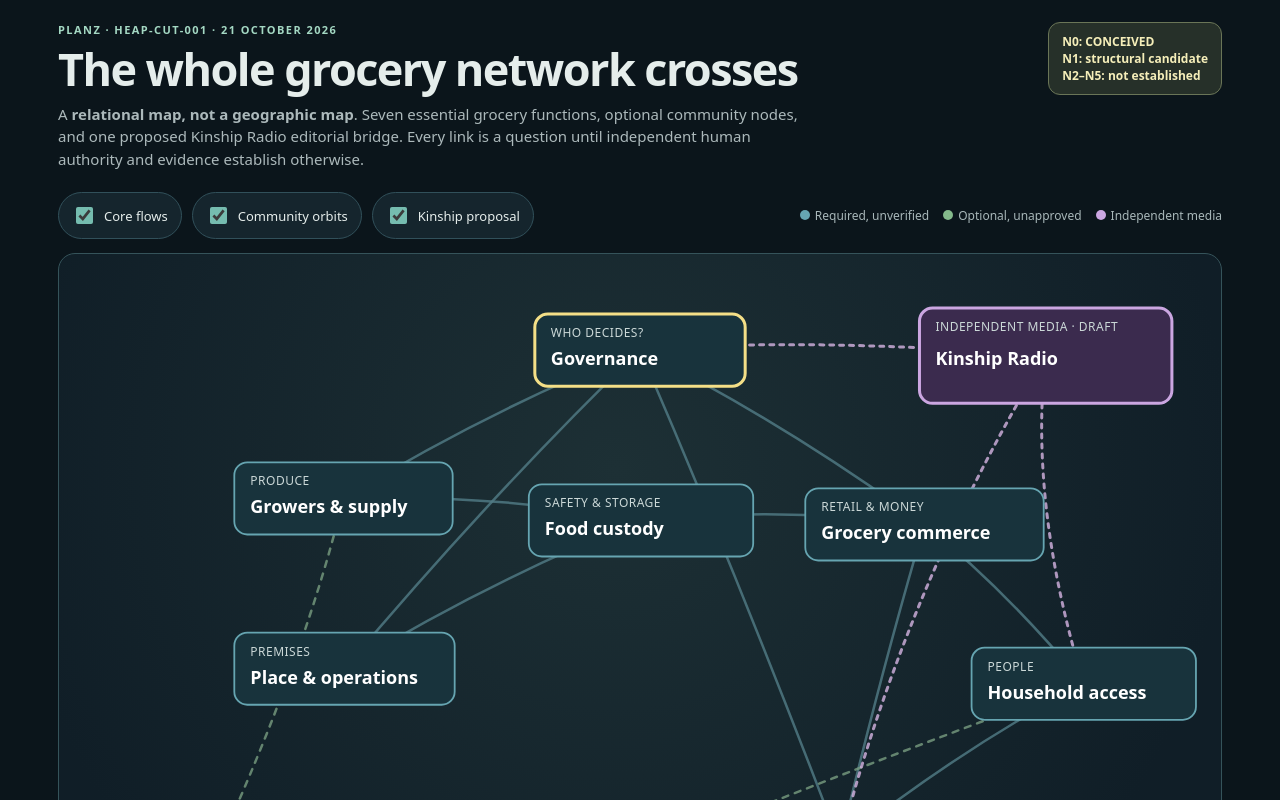
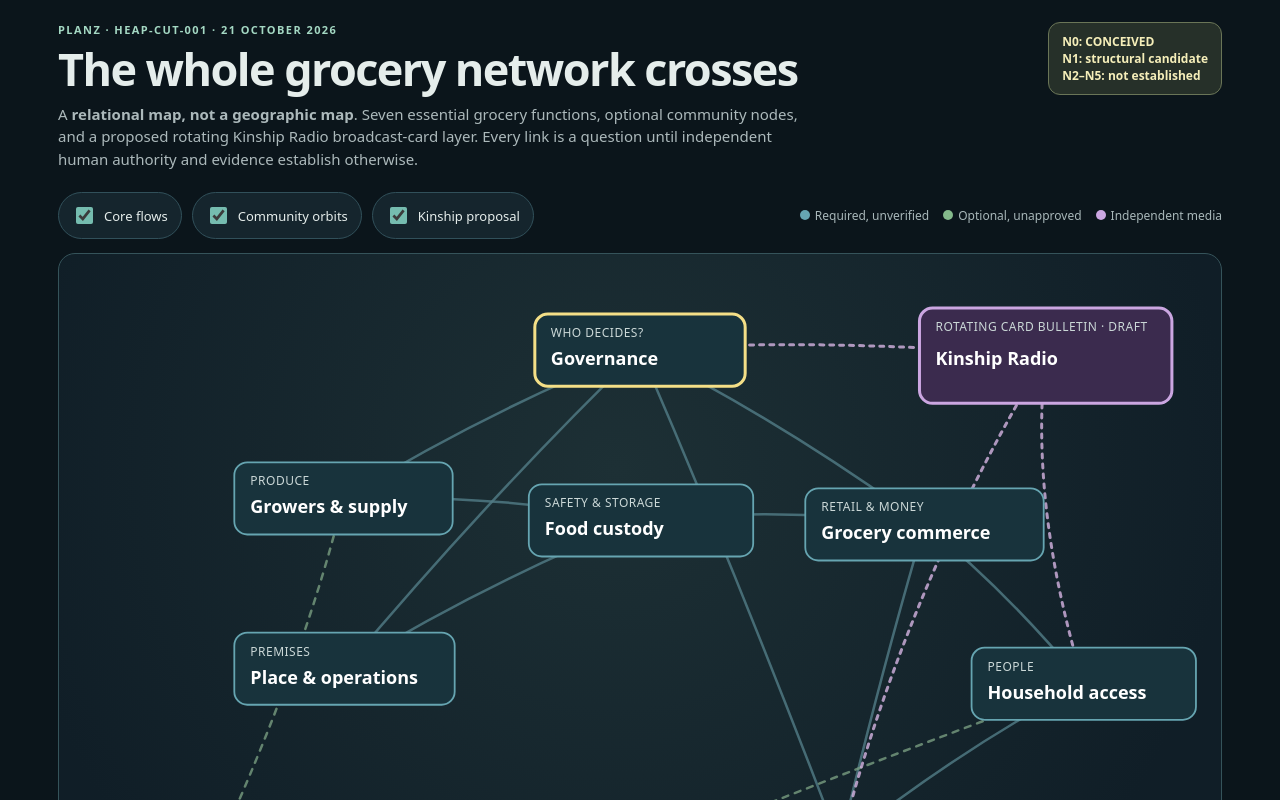
Before and after one commit to the-static-collective/planZ, a plain HTML site: page heap-cut/network-map.html in a window 1280 px wide. Shown: the top 800 px of the page. Drawn offline with Linux system fonts and the light colour scheme.

Commit message:
ui: make rotating Kinship card bulletin the primary radio-map interaction

```diff
--- a/heap-cut/network-map.html
+++ b/heap-cut/network-map.html
@@ -64,7 +64,7 @@
 <div>
 <div class="kicker">planZ · HEAP-CUT-001 · 21 October 2026</div>
 <h1>The whole grocery network crosses</h1>
-<p class="intro">A <strong>relational map, not a geographic map</strong>. Seven essential grocery functions, optional community nodes, and one proposed Kinship Radio editorial bridge. Every link is a question until independent human authority and evidence establish otherwise.</p>
+<p class="intro">A <strong>relational map, not a geographic map</strong>. Seven essential grocery functions, optional community nodes, and a proposed rotating Kinship Radio broadcast-card layer. Every link is a question until independent human authority and evidence establish otherwise.</p>
 </div>
 <div class="status">N0: CONCEIVED<br>N1: structural candidate<br>N2–N5: not established</div>
 </div>
@@ -105,6 +105,7 @@
 </div>
 <div class="actions">
 <button class="action" id="download" type="button">Export this proposal map (.json)</button>
+<a class="action" href="./kinship-live-queue.html" style="text-decoration:none;background:#443451;border-color:#cba6e1">Open rotating radio-card simulation →</a>
 <span id="exportStatus" class="small" role="status">Offline-only preview. No accounts, analytics, station feed or server connection.</span>
 </div>
 <footer class="small">
@@ -132,7 +133,7 @@
 {id:"GARDEN",name:"The Garden",group:"optional",x:55,y:567,w:198,h:72,tag:"OPTIONAL SITE",detail:"Potential independently owned garden/housing site; owners may permit growing or workshops without ever joining a grocery.",gate:"Land use, family ownership, public access and any partnership are unapproved."},
 {id:"COMMON_TABLE",name:"Common Table",group:"optional",x:299,y:632,w:220,h:72,tag:"OPTIONAL COMMONS",detail:"Independent possibility for food and arts encounters, a stage, workshops and neighbor introductions.",gate:"No premises, event, licensed kitchen or operator is committed."},
 {id:"ABUNDENT",name:"Abundent Field",group:"optional",x:626,y:687,w:222,h:65,tag:"OPTIONAL RETURN",detail:"Potential print-and-discover door for approved public questions with a separate, voluntary return path.",gate:"A public card is not a contract, receipt, co-op membership or permission to access private land."},
-{id:"KINSHIP",name:"Kinship Radio",group:"radio",x:859,y:54,w:252,h:95,tag:"INDEPENDENT MEDIA · DRAFT",detail:"An optional editorial and community-calendar bridge: public event notices, strictly reviewed neighbor-help leads, or separately permissioned outcome stories. Kinship retains station control.",gate:"KINSHIP-006 remains an unmerged producer adapter. A candidate is not a submission; READY is not AIRED; AIRING is not a confirmed delivery.",source:"https://github.com/the-static-collective/static-live/pull/31"}
+{id:"KINSHIP",name:"Kinship Radio",group:"radio",x:859,y:54,w:252,h:95,tag:"ROTATING CARD BULLETIN · DRAFT",detail:"Potential recurring, producer-controlled broadcast node for the living card system: source stewards update consented public needs, station editors select a dated edition, listeners respond through the current online card, and local stewards confirm what changes. Also possible calendar and approved story notices.",gate:"No Kinship permission or broadcast schedule exists. A reviewed card is not aired; airtime is a dated snapshot, not live state; a listener offer is not fulfillment. Older audio must point to a current-state door.",source:"https://github.com/the-static-collective/static-live/pull/31"}
 ];
 const EDGES=[
 ["GOVERNANCE","SUPPLY","core"],["GOVERNANCE","PLACE","core"],["GOVERNANCE","COMMERCE","core"],
```
